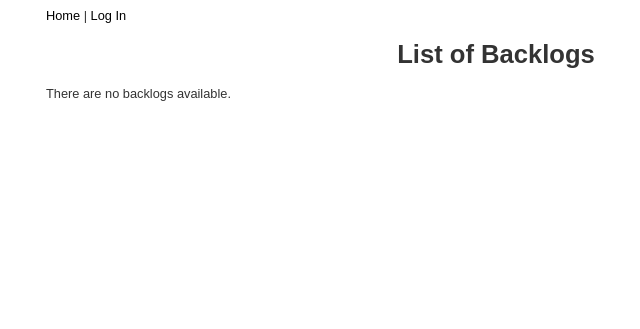
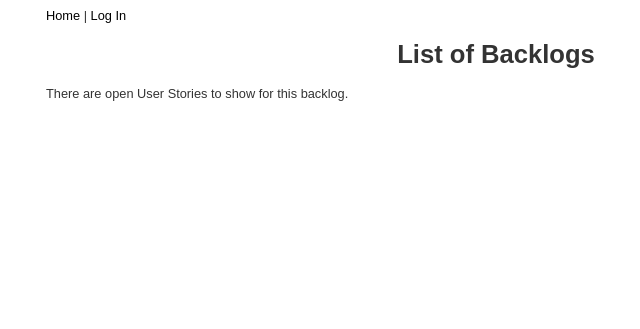
Before and after one commit to kdflint/alliance-ship, a Django app: template alliance/apps/backlog/templates/backlog/backlog_list.html in a window 1280 px wide. Shown: the top 329 px of the page, without its empty margins (144-784 px from the left). Run offline with Django 3.2, Linux system fonts and the light colour scheme; the template is opened without the code that fills it, so the values that code supplies are empty; some libraries are stand-ins or nearby versions.

Commit message:
working update

```diff
--- a/alliance/apps/backlog/templates/backlog/backlog_list.html
+++ b/alliance/apps/backlog/templates/backlog/backlog_list.html
@@ -239,6 +239,6 @@
             {% endfor %}
         </table>
     {% else %}
-        <p>There are no backlogs available.</p>
+        <p>There are open User Stories to show for this backlog.</p>
     {% endif %}
 {% endblock %}
```
